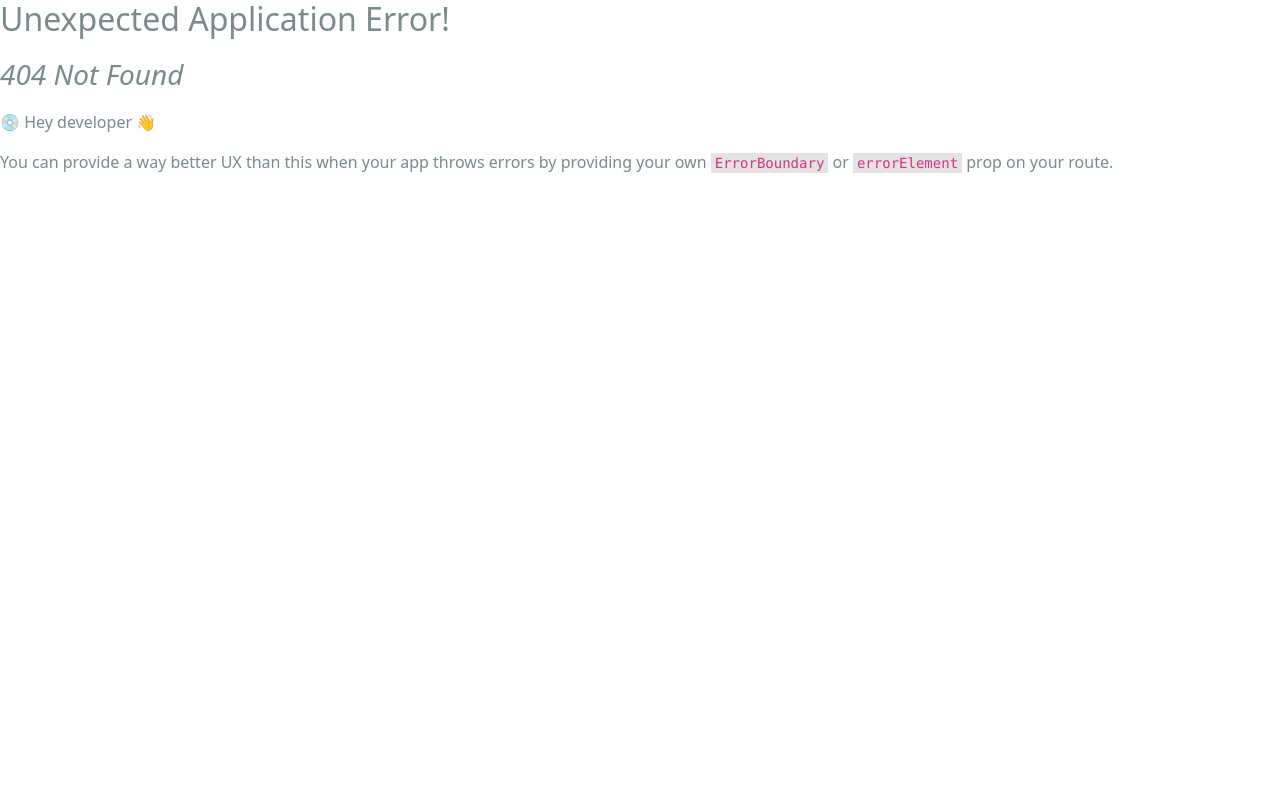
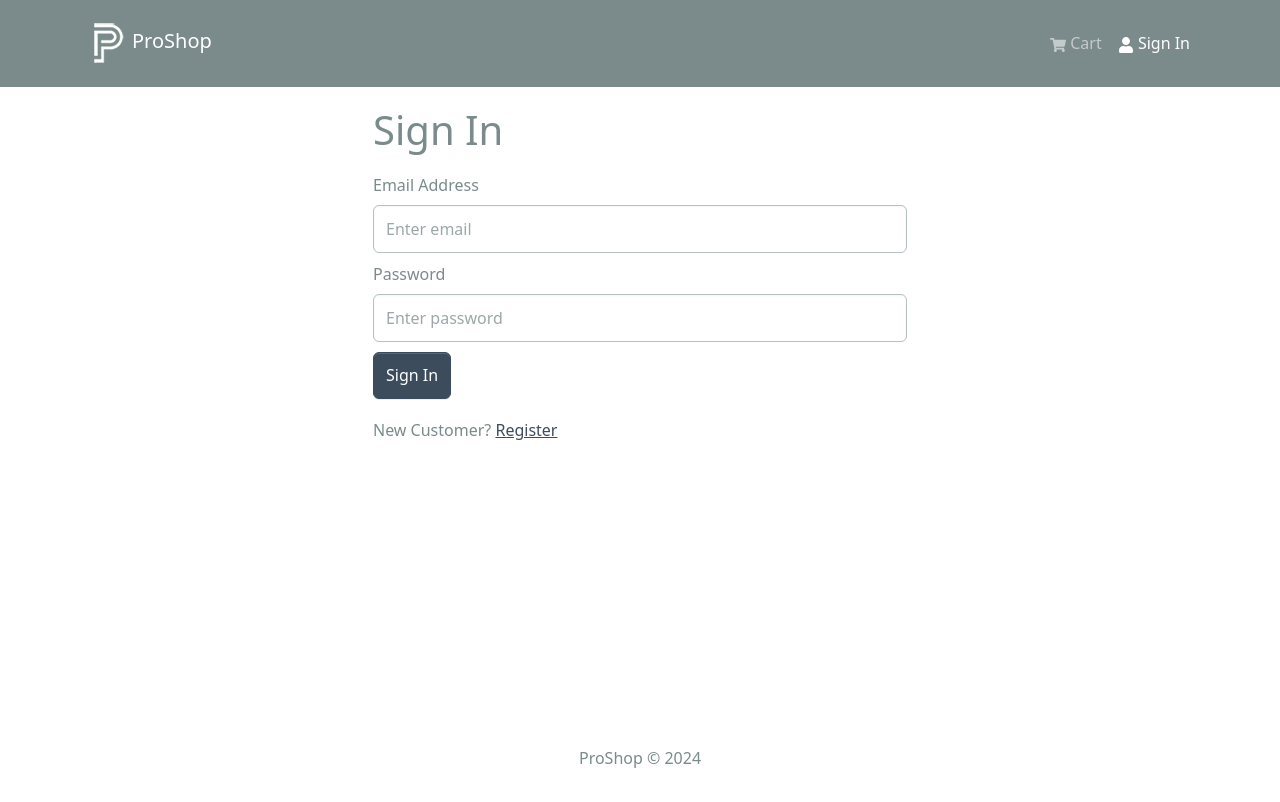
Before and after one commit to dkurganskii/react-mern, a React (Create React App) app in the folder frontend/: page /login in a window 1280 px wide. Before the commit this address had no page. Shown: the top 802 px of the page. Built offline with nearby package versions, Linux system fonts and the light colour scheme.

Commit message:
implement login screen

```diff
--- /dev/null
+++ b/frontend/src/components/FormContainer.jsx
@@ -0,0 +1,15 @@
+import { Container, Row, Col } from 'react-bootstrap';
+
+const FormContainer = ({ children }) => {
+  return (
+    <Container>
+      <Row className='justify-content-md-center'>
+        <Col xs={12} md={6}>
+          {children}
+        </Col>
+      </Row>
+    </Container>
+  );
+};
+
+export default FormContainer;
--- a/frontend/src/index.js
+++ b/frontend/src/index.js
@@ -14,6 +14,7 @@
 import HomeScreen from './screens/HomeScreen';
 import ProductScreen from './screens/ProductScreen';
 import CartScreen from './screens/CartScreen';
+import LoginScreen from './screens/LoginScreen';
 import store from './store';
 import { Provider } from 'react-redux';
 
@@ -23,6 +24,7 @@
       <Route index={true} path='/' element={<HomeScreen />} />
       <Route path='/product/:id' element={<ProductScreen />} />
       <Route path='/cart' element={<CartScreen />} />
+      <Route path='/login' element={<LoginScreen />} />
     </Route>
   )
 );
--- /dev/null
+++ b/frontend/src/screens/LoginScreen.jsx
@@ -0,0 +1,88 @@
+import { useState, useEffect } from 'react';
+import { Link, useLocation, useNavigate } from 'react-router-dom';
+import { Form, Button, Row, Col } from 'react-bootstrap';
+import { useDispatch, useSelector } from 'react-redux';
+import Loader from '../components/Loader';
+import FormContainer from '../components/FormContainer';
+
+import { useLoginMutation } from '../slices/userApiSlice';
+import { setCredentials } from '../slices/authSlice';
+import { toast } from 'react-toastify';
+
+const LoginScreen = () => {
+  const [email, setEmail] = useState('');
+  const [password, setPassword] = useState('');
+
+  const dispatch = useDispatch();
+  const navigate = useNavigate();
+
+  const [login, { isLoading }] = useLoginMutation();
+
+  const { userInfo } = useSelector((state) => state.auth);
+
+  const { search } = useLocation();
+  const sp = new URLSearchParams(search);
+  const redirect = sp.get('redirect') || '/';
+
+  useEffect(() => {
+    if (userInfo) {
+      navigate(redirect);
+    }
+  }, [navigate, redirect, userInfo]);
+
+  const submitHandler = async (e) => {
+    e.preventDefault();
+    try {
+      const res = await login({ email, password }).unwrap();
+      dispatch(setCredentials({ ...res }));
+      navigate(redirect);
+    } catch (err) {
+      toast.error(err?.data?.message || err.error);
+    }
+  };
+
+  return (
+    <FormContainer>
+      <h1>Sign In</h1>
+
+      <Form onSubmit={submitHandler}>
+        <Form.Group className='my-2' controlId='email'>
+          <Form.Label>Email Address</Form.Label>
+          <Form.Control
+            type='email'
+            placeholder='Enter email'
+            value={email}
+            onChange={(e) => setEmail(e.target.value)}
+          ></Form.Control>
+        </Form.Group>
+
+        <Form.Group className='my-2' controlId='password'>
+          <Form.Label>Password</Form.Label>
+          <Form.Control
+            type='password'
+            placeholder='Enter password'
+            value={password}
+            onChange={(e) => setPassword(e.target.value)}
+          ></Form.Control>
+        </Form.Group>
+
+        <Button disabled={isLoading} type='submit' variant='primary'>
+          Sign In
+        </Button>
+
+        {isLoading && <Loader />}
+      </Form>
+
+      <Row className='py-3'>
+        <Col>
+          New Customer?{' '}
+          <Link to={redirect ? `/register?redirect=${redirect}` : '/register'}>
+            Register
+          </Link>
+        </Col>
+      </Row>
+    </FormContainer>
+  );
+};
+
+export default LoginScreen;
--- a/package.json
+++ b/package.json
@@ -28,7 +28,8 @@
     "cookie-parser": "^1.4.6",
     "express": "^4.18.2",
     "jsonwebtoken": "^9.0.2",
-    "mongoose": "^7.3.1"
+    "mongoose": "^7.3.1",
+    "react-toastify": "^10.0.4"
   },
   "devDependencies": {
     "concurrently": "^8.2.0",
```
Also changed, not shown: 1 other file (tests, documents, lock files or other folders).
